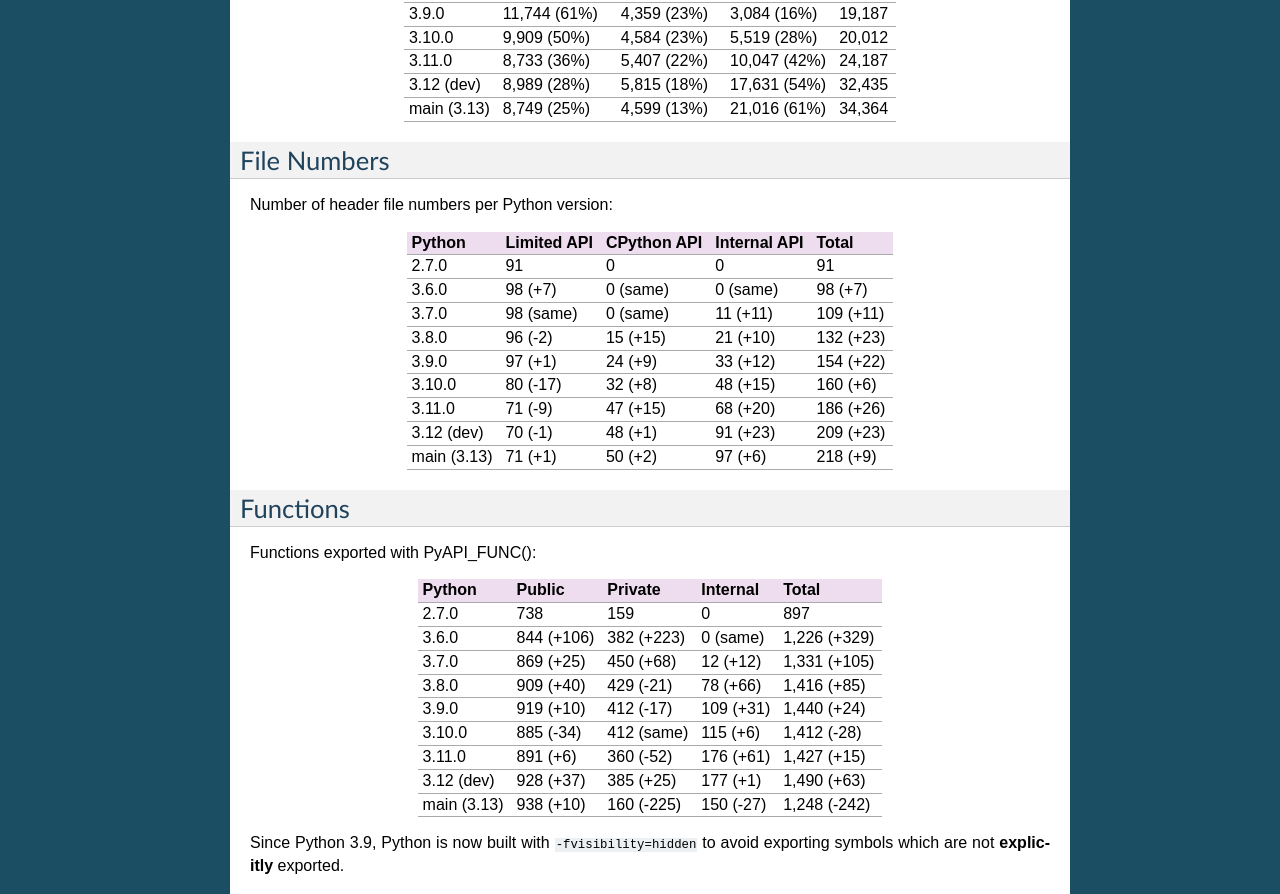
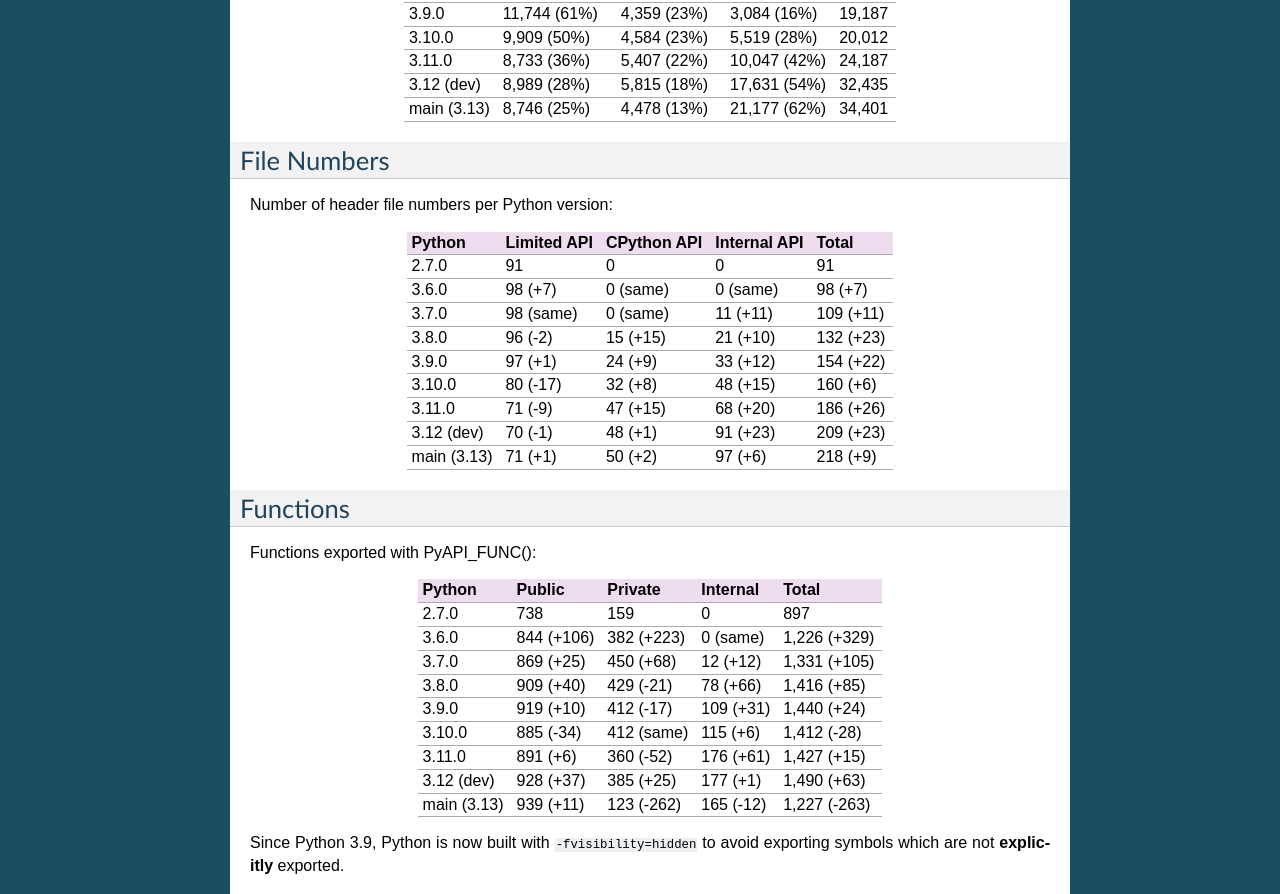
Before and after one commit to pythoncapi/pythoncapi, a Sphinx documentation site: the page built from doc/stats.rst, in a window 1280 px wide and 1400 px high. Shown: the part 302-1196 px from the top of the window. Built offline with Sphinx 7.4.7, drawn with Linux system fonts in a browser that asks for light colours; some of the changed text lies outside the part shown.

Commit message:
Update stats

```diff
--- a/doc/stats.rst
+++ b/doc/stats.rst
@@ -18,7 +18,7 @@ Python       Limited API    CPython API  Internal API  Total
 3.10.0       9,909 (50%)    4,584 (23%)  5,519 (28%)   20,012
 3.11.0       8,733 (36%)    5,407 (22%)  10,047 (42%)  24,187
 3.12 (dev)   8,989 (28%)    5,815 (18%)  17,631 (54%)  32,435
-main (3.13)  8,749 (25%)    4,599 (13%)  21,016 (61%)  34,364
+main (3.13)  8,746 (25%)    4,478 (13%)  21,177 (62%)  34,401
 ===========  =============  ===========  ============  ======
 
 File Numbers
@@ -56,7 +56,7 @@ Python       Public      Private     Internal   Total
 3.10.0       885 (-34)   412 (same)  115 (+6)   1,412 (-28)
 3.11.0       891 (+6)    360 (-52)   176 (+61)  1,427 (+15)
 3.12 (dev)   928 (+37)   385 (+25)   177 (+1)   1,490 (+63)
-main (3.13)  938 (+10)   160 (-225)  150 (-27)  1,248 (-242)
+main (3.13)  939 (+11)   123 (-262)  165 (-12)  1,227 (-263)
 ===========  ==========  ==========  =========  ============
 
 Since Python 3.9, Python is now built with ``-fvisibility=hidden`` to avoid
@@ -122,7 +122,7 @@ Python       Macro     Static inline  Total
 3.10.0       44 (+1)   18 (+7)        62 (+8)
 3.11.0       53 (+9)   4 (-14)        57 (-5)
 3.12 (dev)   64 (+11)  7 (+3)         71 (+14)
-main (3.13)  56 (-8)   7 (same)       63 (-8)
+main (3.13)  55 (-9)   7 (same)       62 (-9)
 ===========  ========  =============  ========
 
 Only count private macros and public static inline functions (ignore names starting with "Py" or "PY").
@@ -143,7 +143,7 @@ Python       Limited API  CPython API  Internal API  Total
 3.10.0       41 (-27)     53 (+7)      91 (+53)      185 (+33)
 3.11.0       19 (-22)     75 (+22)     112 (+21)     206 (+21)
 3.12 (dev)   18 (-1)      84 (+9)      170 (+58)     272 (+66)
-main (3.13)  18 (same)    84 (same)    176 (+6)      278 (+6)
+main (3.13)  18 (same)    83 (-1)      177 (+7)      278 (+6)
 ===========  ===========  ===========  ============  =========
 
 Count also private structures like "_PyCFrame" and structures with names not starting with Py like "_frozen".
```
Also changed, not shown: other parts of doc/stats.rst (+1 -1 lines).
